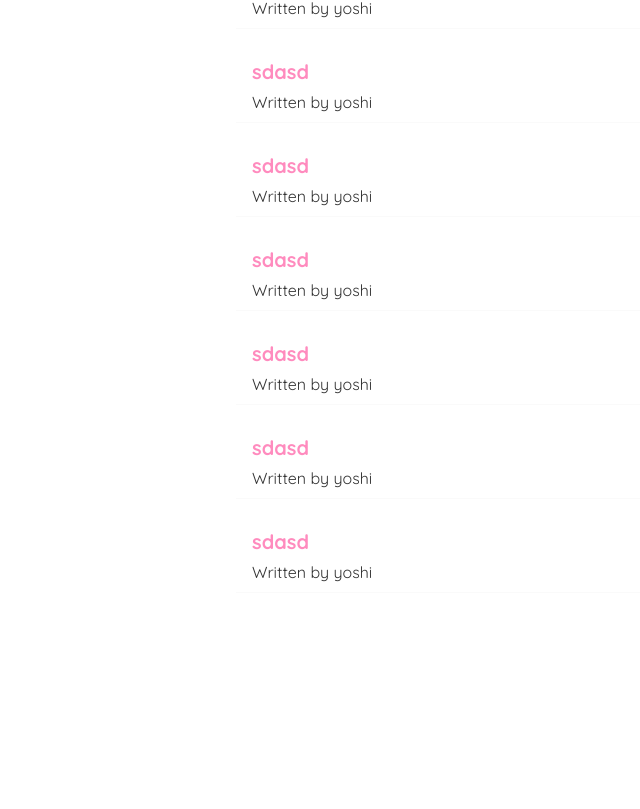
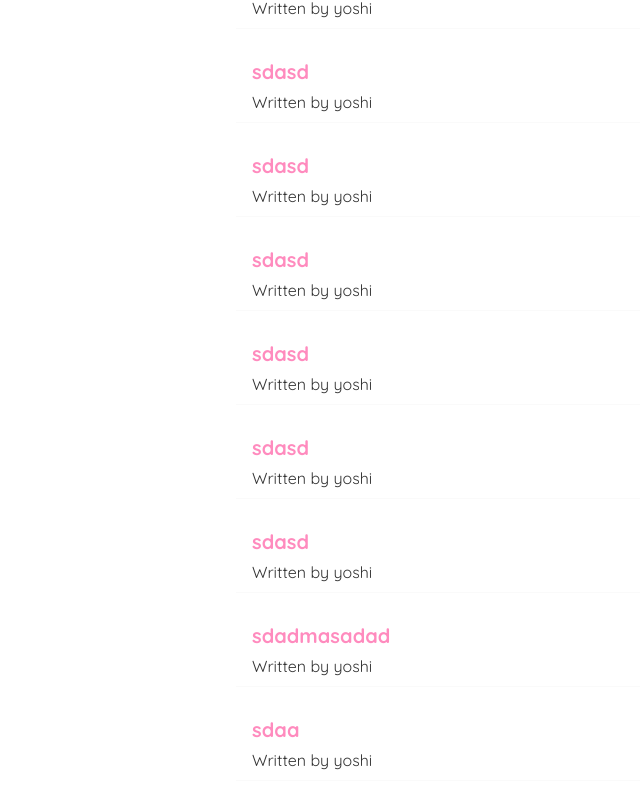
Before and after one commit to luarev/luanya-blog, a React (Create React App) app: page / in a window 1280 px wide. Shown: the part 1354-2163 px from the top of the page, without its empty margins (104-744 px from the left). Before the commit the page ends 2027 px from the top, so only its background shows below. Built offline with nearby package versions, Linux system fonts and the light colour scheme; data requests are answered from the project's data file.

Commit message:
redirects

```diff
--- a/data/db.json
+++ b/data/db.json
@@ -113,6 +113,18 @@
       "title": "sdasd",
       "body": "asdadasd",
       "author": "yoshi"
+    },
+    {
+      "id": "0f1e",
+      "title": "sdadmasadad",
+      "body": "teste",
+      "author": "yoshi"
+    },
+    {
+      "id": "a0e2",
+      "title": "sdaa",
+      "body": "sdadasd",
+      "author": "yoshi"
     }
   ]
 }
--- a/src/Create.js
+++ b/src/Create.js
@@ -1,10 +1,12 @@
 import { useState } from "react";
+import { useHistory } from "react-router-dom/cjs/react-router-dom.min";
 
 const Create = () => {
   const [title, setTitle] = useState("");
   const [body, setBody] = useState("");
   const [author, setAuthor] = useState("yoshi");
   const [isLoading, setIsLoading] = useState(false);
+  const history = useHistory();
 
   const handleSubmit = (e) => {
     e.preventDefault();
@@ -19,6 +21,7 @@ const Create = () => {
     }).then(() => {
       console.log("new blog");
       setIsLoading(false);
+      history.push("/");
     });
   };
 
```
